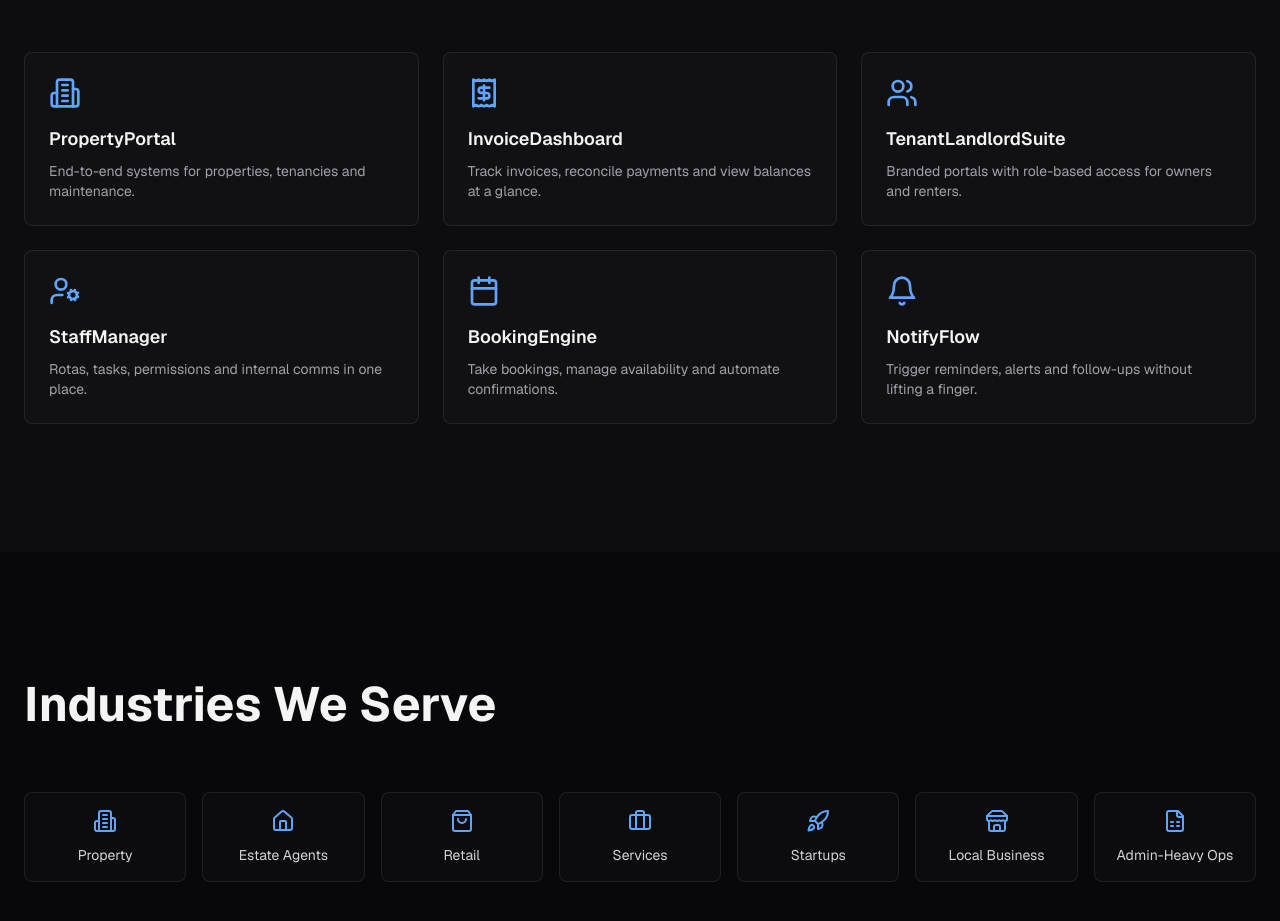
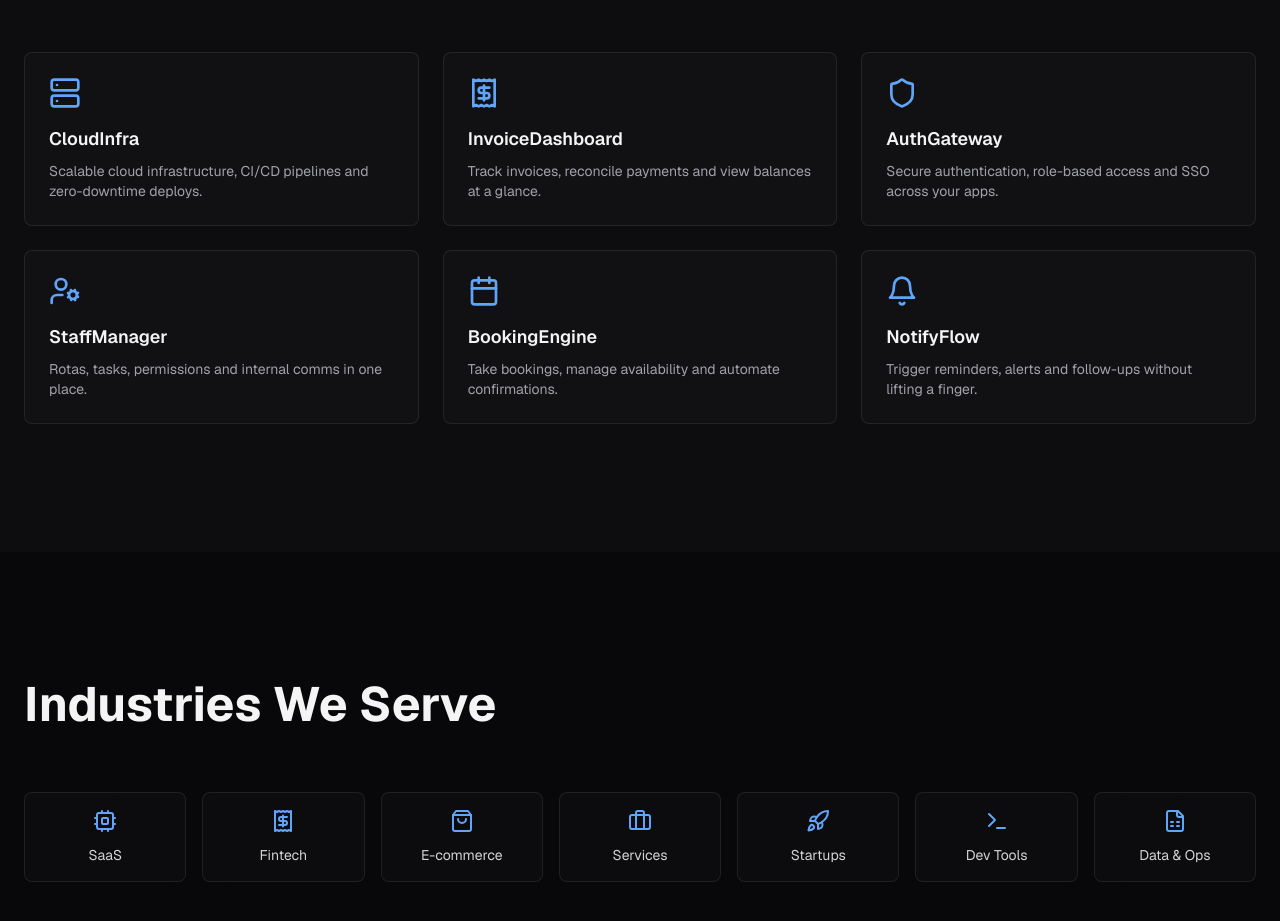
Before and after one commit to online4302-cyber/durande-website1, a React (Vite) app: page / in a window 1280 px wide. Shown: the part 3180-4101 px from the top of the page. Built offline with nearby package versions, Linux system fonts and the light colour scheme.

Commit message:
Update DurandeWebsite.jsx

```diff
--- a/src/components/DurandeWebsite.jsx
+++ b/src/components/DurandeWebsite.jsx
@@ -263,19 +263,19 @@ export default function DurandeWebsite() {
   ];
 
   const industries = [
-    { icon: Building2, label: "Property" },
-    { icon: Home, label: "Estate Agents" },
-    { icon: ShoppingBag, label: "Retail" },
+    { icon: Cpu, label: "SaaS" },
+    { icon: Receipt, label: "Fintech" },
+    { icon: ShoppingBag, label: "E-commerce" },
     { icon: Briefcase, label: "Services" },
     { icon: Rocket, label: "Startups" },
-    { icon: Store, label: "Local Business" },
-    { icon: FileSpreadsheet, label: "Admin-Heavy Ops" },
+    { icon: Terminal, label: "Dev Tools" },
+    { icon: FileSpreadsheet, label: "Data & Ops" },
   ];
 
   const solutions = [
-    { icon: Building2, name: "PropertyPortal", desc: "End-to-end systems for properties, tenancies and maintenance." },
+    { icon: Server, name: "CloudInfra", desc: "Scalable cloud infrastructure, CI/CD pipelines and zero-downtime deploys." },
     { icon: Receipt, name: "InvoiceDashboard", desc: "Track invoices, reconcile payments and view balances at a glance." },
-    { icon: Users, name: "TenantLandlordSuite", desc: "Branded portals with role-based access for owners and renters." },
+    { icon: Shield, name: "AuthGateway", desc: "Secure authentication, role-based access and SSO across your apps." },
     { icon: UserCog, name: "StaffManager", desc: "Rotas, tasks, permissions and internal comms in one place." },
     { icon: Calendar, name: "BookingEngine", desc: "Take bookings, manage availability and automate confirmations." },
     { icon: Bell, name: "NotifyFlow", desc: "Trigger reminders, alerts and follow-ups without lifting a finger." },
```
